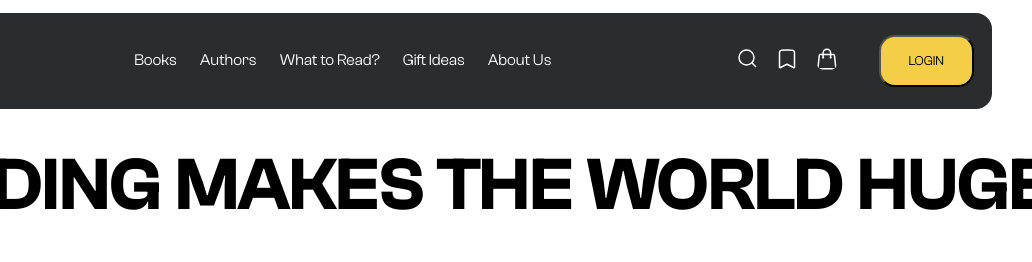
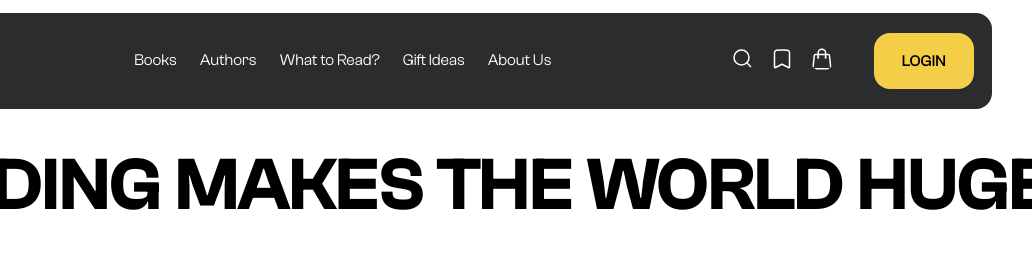
Before and after one commit to AliHaidarAzizi/EcommerseProject, a plain HTML site: page index.html in a window 1280 px wide. Shown: the top 262 px of the page, 248-1280 px from the left. Drawn offline with Linux system fonts and the light colour scheme.

Commit message:
improve button styling

```diff
--- a/styles/styles.css
+++ b/styles/styles.css
@@ -106,6 +106,12 @@ footer {
 
 }
 
+button:hover {
+    cursor: pointer;
+
+
+}
+
 .book-grid {
     padding-left: 100px;
     width: 100vw;
@@ -167,9 +173,16 @@ footer {
 }
 
 .txt-button {
+    font-size: 16px;
+    /* font-family: Clash Grotesk Variable; */
+    font-style: normal;
+    font-weight: 500;
+    line-height: 24px;
+    letter-spacing: 0.024px;
     padding: 16px 28px;
     background-color: #F4CE47;
     margin-left: 30px;
+    border: none;
 }
 
 .hero-left-container {
```
Also changed, not shown: index.html (+1 -0 lines).
